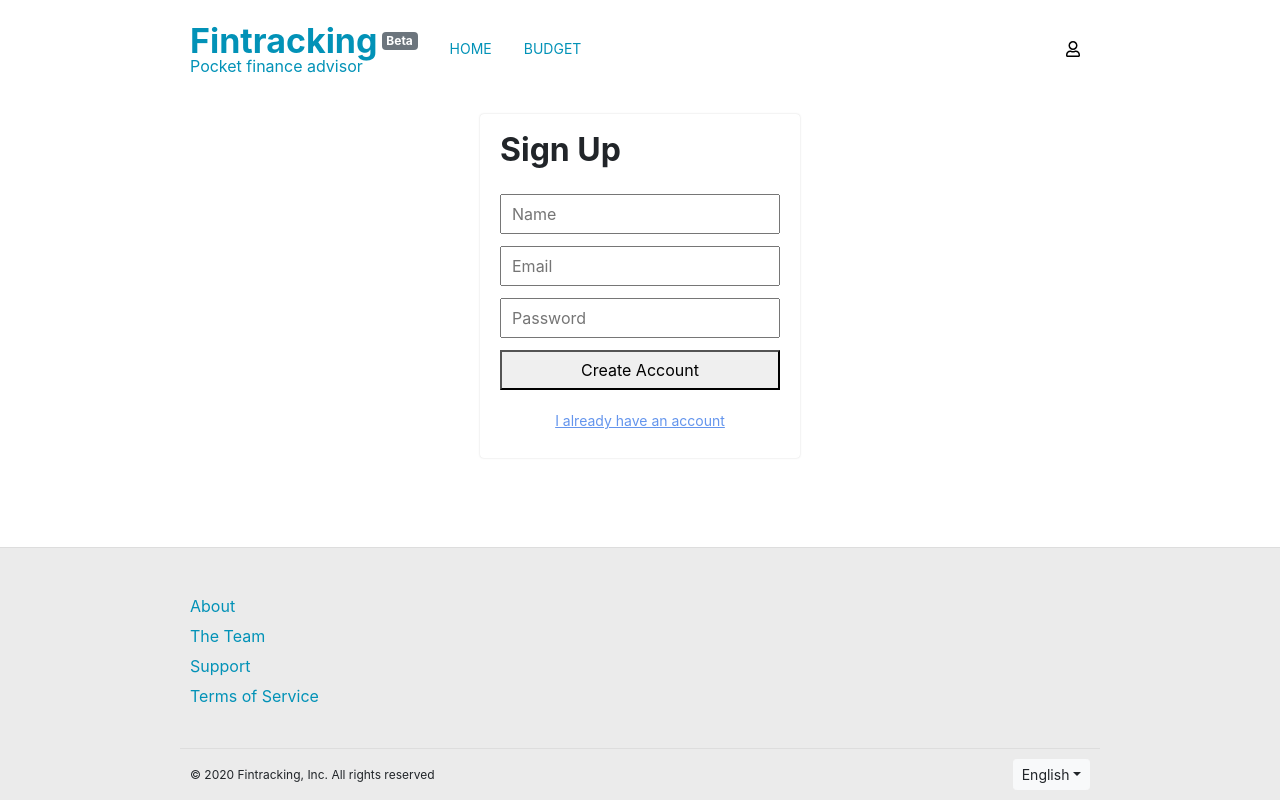
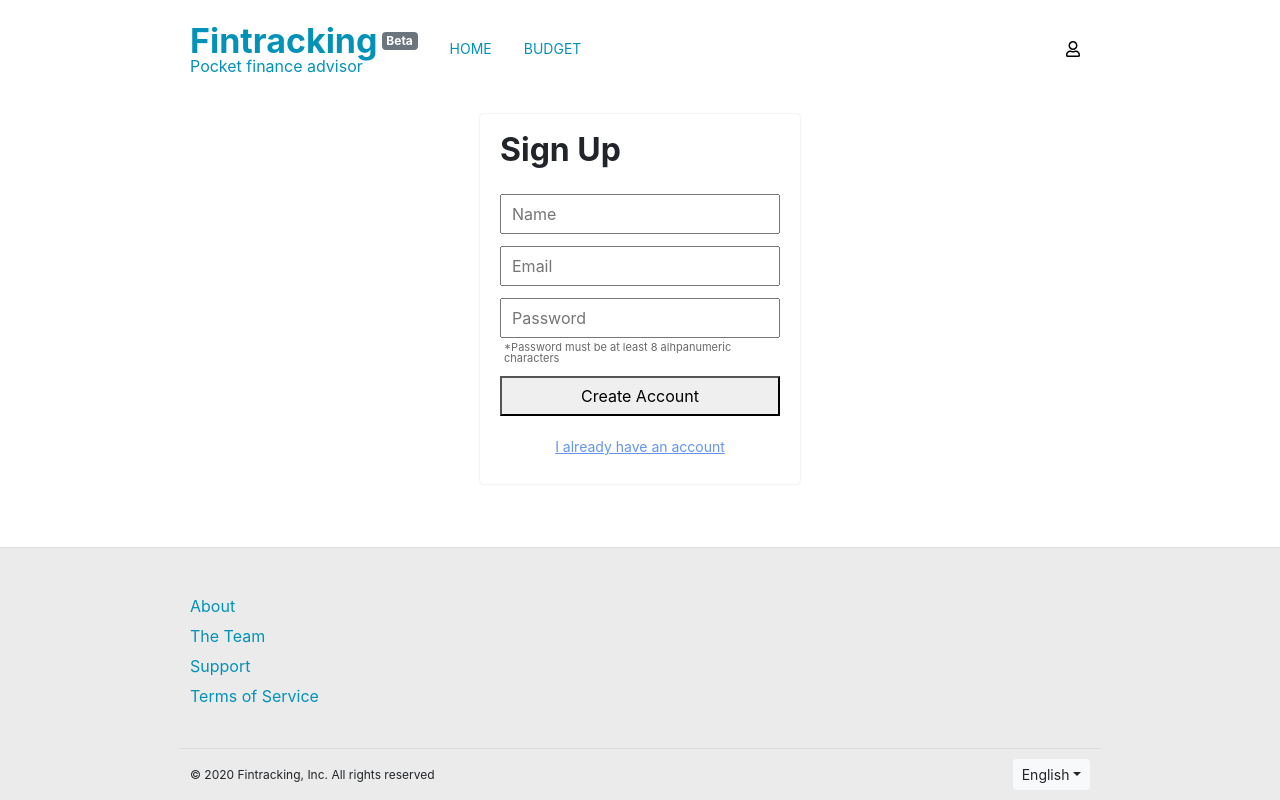
Before and after one commit to jordivilagut/fintracking-client, a React (Create React App) app: page /signup in a window 1280 px wide. Built offline with nearby package versions, Linux system fonts and the light colour scheme; what superagent-promise would draw is missing.

Commit message:
Add password remark

```diff
--- a/src/i18n.js
+++ b/src/i18n.js
@@ -26,6 +26,7 @@ i18n
                 "general.search": "Search...",
                 "general.save": "Save",
                 "coming.soon": "Coming Soon",
+                "password.about": "Password must be at least 8 alhpanumeric characters",
 
                 //MENU
                 "menu.home": "HOME",
@@ -104,6 +105,7 @@ i18n
                 "general.search": "Buscar...",
                 "general.save": "Guardar",
                 "coming.soon": "Próximamente",
+                "password.about": "La contraseña debe tener al menos 8 caracteres alfanuméricos.",
 
                 //MENU
                 "menu.home": "INICIO",
--- a/src/pages/signup/Signup.js
+++ b/src/pages/signup/Signup.js
@@ -32,9 +32,9 @@ export const Signup = props => {
             <NameInput onChangeHandler={nameChangeHandler}/>
             <EmailInput onChangeHandler={emailChangeHandler}/>
             <PasswordInput onChangeHandler={passwordChangeHandler}/>
+            <p className="remark">*{t("password.about")}</p>
             <FormButton text={t("create.account")}/>
         </form>
         <Link to="/login"><h3>{t("have.account")}</h3></Link>
     </div>
-
 }
--- a/src/styles/index.scss
+++ b/src/styles/index.scss
@@ -88,3 +88,9 @@ a:hover {
 .zelda {
   font-family: Zelda, serif;
 }
+
+.remark {
+  font-size: 11px;
+  padding: 0 0 4px 4px;
+  color: dimgray;
+}
```
